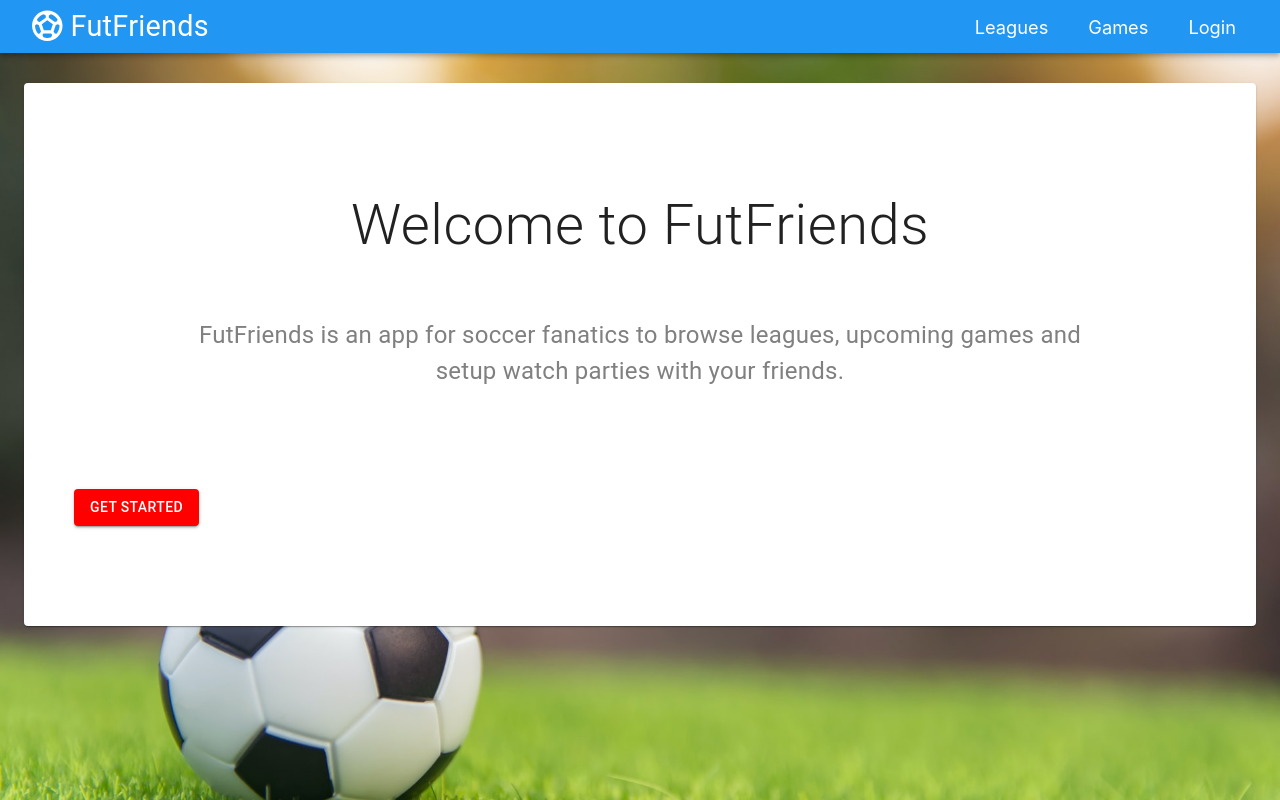
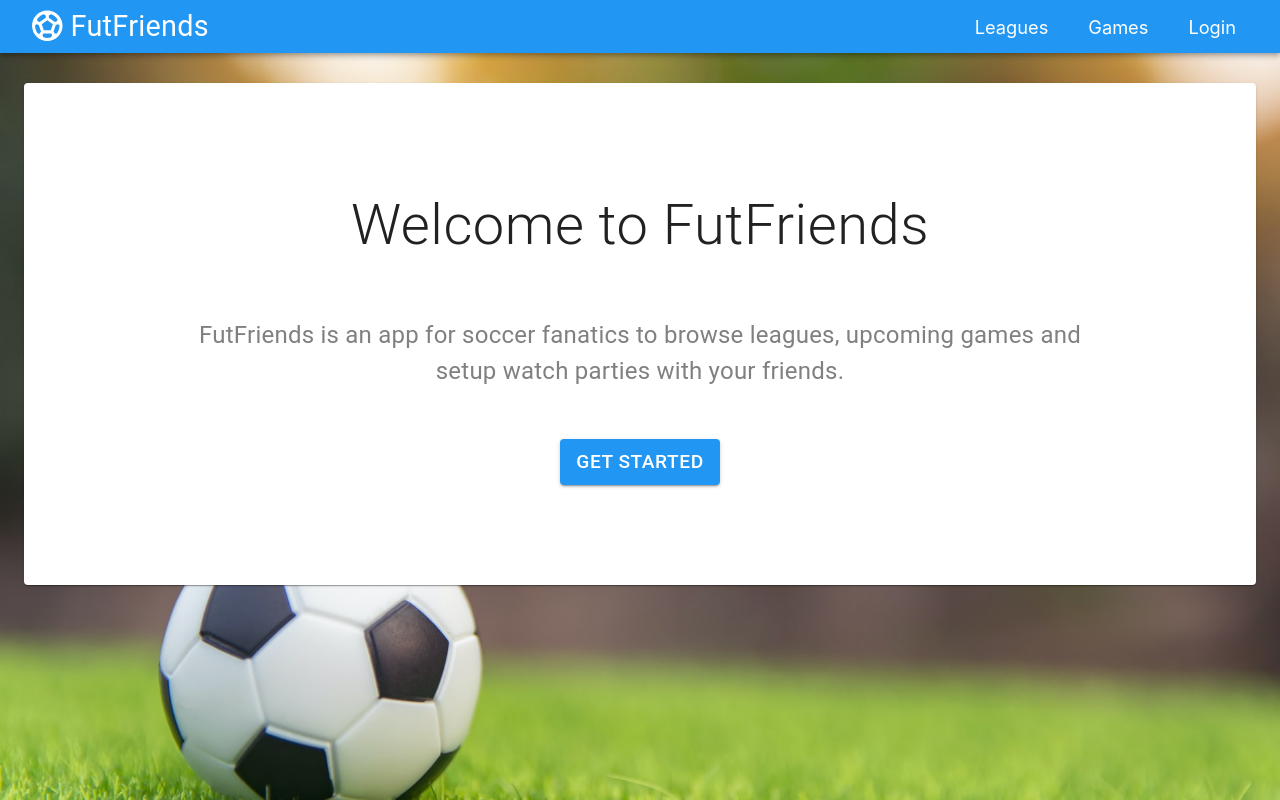
Before and after one commit to devslife7/FutHub, a React (Create React App) app: page / in a window 1280 px wide. Built offline with nearby package versions, Linux system fonts and the light colour scheme.

Commit message:
moved button to the middle and improved spacing

```diff
--- a/src/views/Home/Home.js
+++ b/src/views/Home/Home.js
@@ -1,5 +1,7 @@
 import { Button, makeStyles, Paper, Typography } from '@material-ui/core'
 import React from 'react'
+import { useSelector } from 'react-redux'
+import { useHistory } from 'react-router'
 
 const useStyles = makeStyles(theme => ({
   paper: {
@@ -19,12 +21,21 @@ const useStyles = makeStyles(theme => ({
     margin: '50px 100px',
   },
   button: {
-    margin: '50px 0',
+    display: 'block',
+    margin: '50px auto',
+    fontSize: '1.2rem',
   },
 }))
 
 export default function Home() {
+  console.log('renders Home')
   const classes = useStyles()
+  const history = useHistory()
+  const loggedIn = useSelector(state => state.user.loggedIn)
+
+  const handleGetStarted = () => {
+    loggedIn ? history.push('/games') : history.push('/login')
+  }
 
   return (
     <>
@@ -34,12 +45,7 @@ export default function Home() {
           FutFriends is an app for soccer fanatics to browse leagues, upcoming games and setup watch parties
           with your friends.
         </Typography>
-        <Button
-          variant='contained'
-          color='primary'
-          className={classes.button}
-          style={{ backgroundColor: 'red' }}
-        >
+        <Button variant='contained' color='primary' className={classes.button} onClick={handleGetStarted}>
           Get Started
         </Button>
       </Paper>
```
